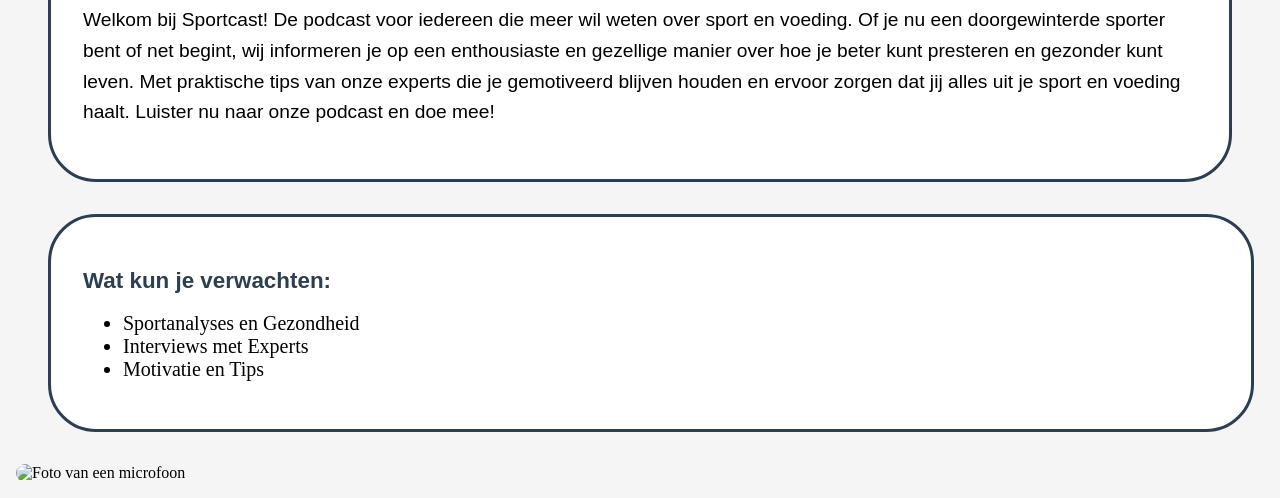
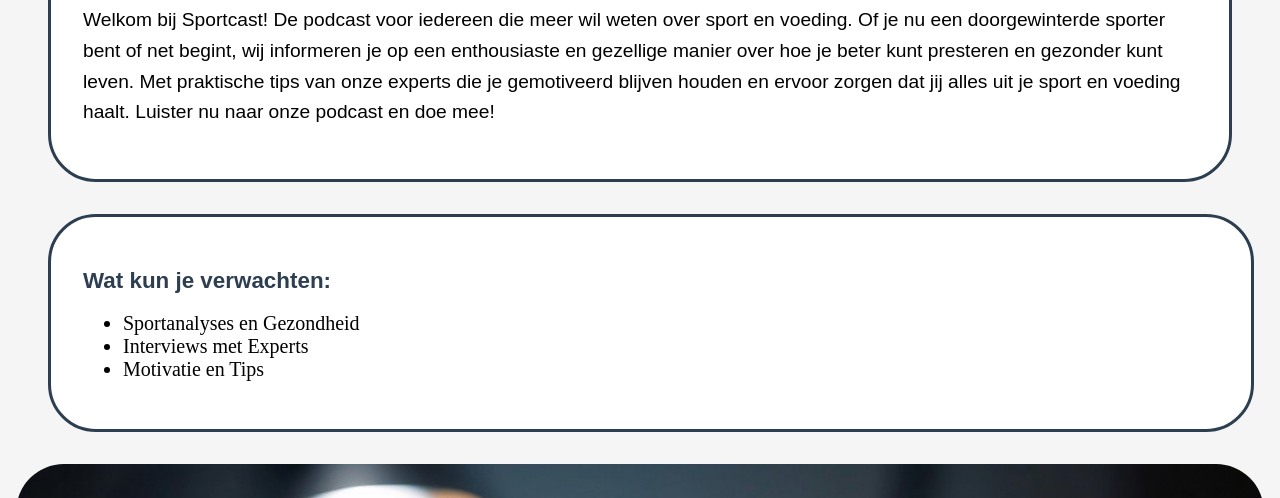
Before and after one commit to SanderDB18/Sanders-Website, a plain HTML site: page index.html in a window 1280 px wide. Shown: the part 232-730 px from the top of the page. Drawn offline with Linux system fonts and the light colour scheme.

Commit message:
Update index.html

```diff
--- a/index.html
+++ b/index.html
@@ -33,7 +33,7 @@
             </ul>
         </section>
 
-        <img src="/images/podcast.JPG" alt="Foto van een microfoon">
+        <img src="podcast.JPG" alt="Foto van een microfoon">
 
         <section>
             <h2>Wat onze luisteraars zeggen:</h2>
```
